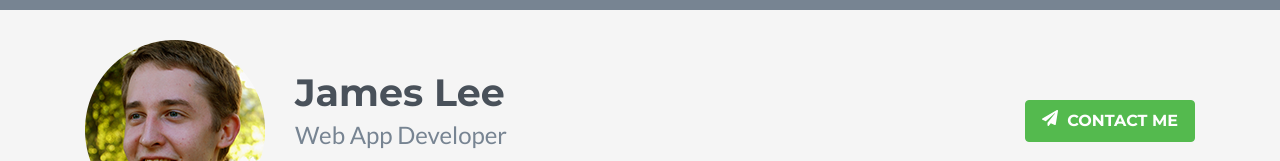
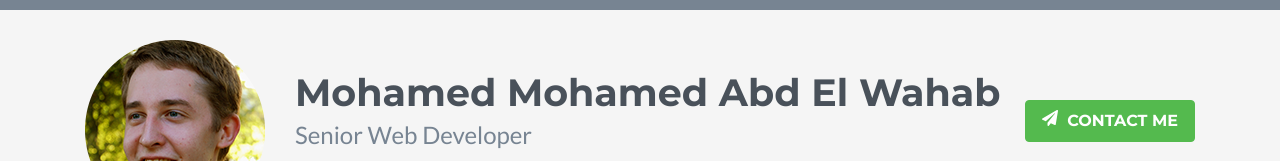
Before and after one commit to Mabdelwahab111/Mabdelwahab111, a plain HTML site: page index.html in a window 1280 px wide. Shown: the top 161 px of the page. Drawn offline with nearby package versions, Linux system fonts and the light colour scheme; no server answers; some icons are missing.

Commit message:
Change Name

```diff
--- a/index.html
+++ b/index.html
@@ -36,8 +36,8 @@
         <div class="container clearfix">
             <img class="profile-image img-fluid float-left" src="assets/images/profile.png" alt="James Lee" />
             <div class="profile-content float-left">
-                <h1 class="name">James Lee</h1>
-                <h2 class="desc">Web App Developer</h2>
+                <h1 class="name">Mohamed Mohamed Abd El Wahab</h1>
+                <h2 class="desc">Senior Web Developer</h2>
                 <ul class="social list-inline">
                     <li class="list-inline-item"><a href="#"><i class="fab fa-twitter"></i></a></li>
                     <li class="list-inline-item"><a href="#"><i class="fab fa-google-plus-g"></i></a></li>
```
